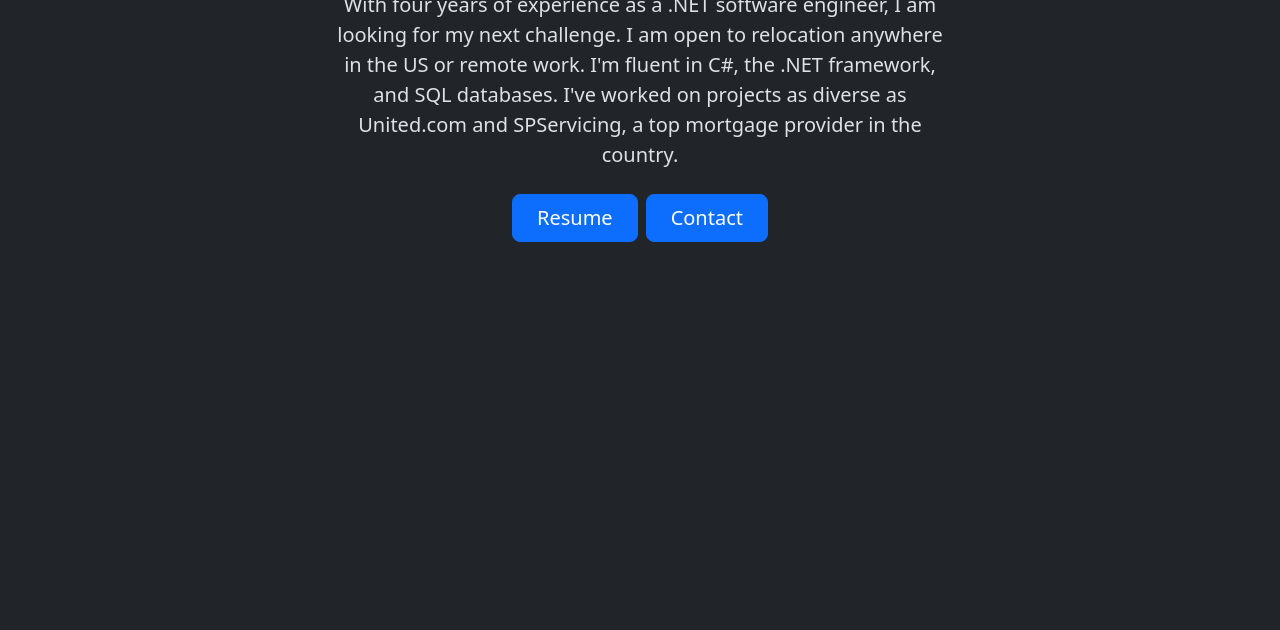
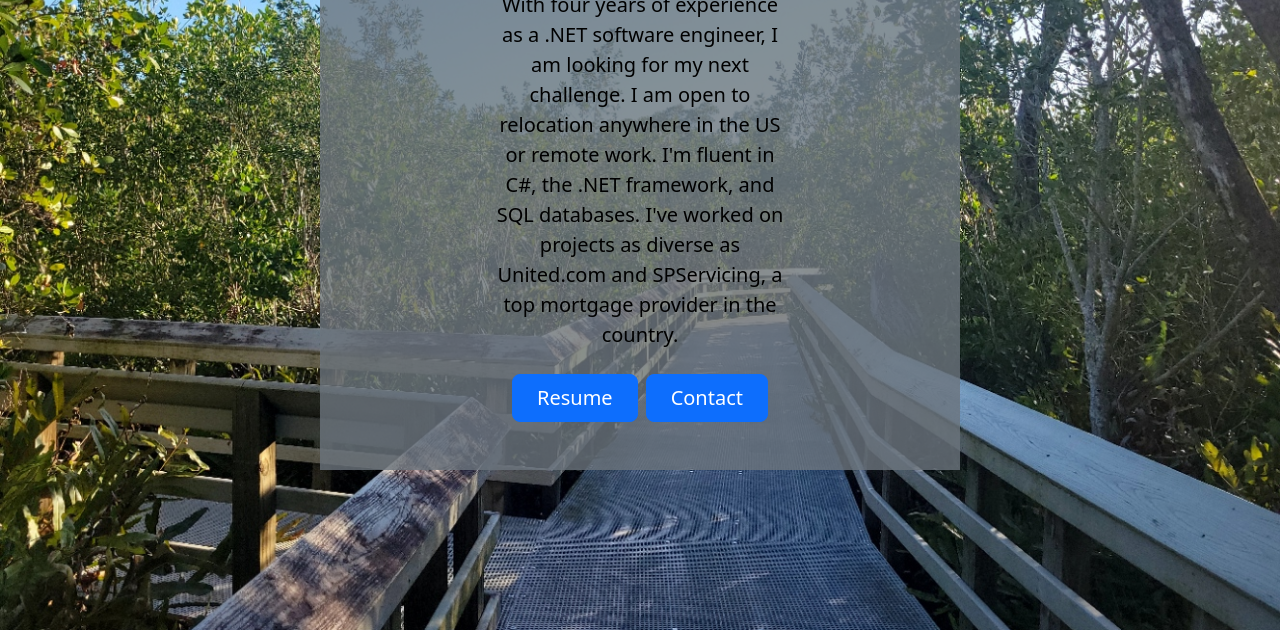
Before and after one commit to BearWithMe18/BearWithMe18.github.io, a website: page index.html in a window 1280 px wide. Shown: the part 259-889 px from the top of the page. Before the commit the page ends 800 px from the top, so only its background shows below. Drawn offline with nearby package versions, Linux system fonts and the light colour scheme.

Commit message:
Added Background image to homepage

```diff
--- a/index.html
+++ b/index.html
@@ -12,17 +12,25 @@
 
 <body>
     <div id="header"></div>
-    <div class="px-4 py-5 my-5 text-center">
+    <div class="bg-image" style="background-image: url('Everglades.jpg');
+            background-repeat:no-repeat;
+            background-size: cover;
+            background-position:center;
+            height: 100vh;">
+        <div class="bg-secondary px-4 py-5 my-5 text-center w-50 center mx-auto"
+            style="color: #000; --bs-bg-opacity: .8;">
             <h1 class="display-5 fw-bold text-body-emphasis">Noah Leach</h1>
             <h2 class="text-body-emphasis">Software Developer</h2>
             <div class="col-lg-6 mx-auto">
                 <p class="lead mb-4">With four years of experience as a .NET software engineer, I am looking for my next
                     challenge. I am open to relocation anywhere in the US or remote work. I'm fluent in C#, the .NET
-                framework, and SQL databases. I've worked on projects as diverse as United.com and SPServicing, a top
+                    framework, and SQL databases. I've worked on projects as diverse as United.com and SPServicing, a
+                    top
                     mortgage provider in the country.</p>
                 <div class="d-grid gap-2 d-sm-flex justify-content-sm-center">
                     <a class="btn btn-primary btn-lg px-4 gap-3" href="resume.html">Resume</a>
                     <a class="btn btn-primary btn-lg px-4" href="contact.html">Contact</a>
+                </div>
             </div>
         </div>
     </div>
```
Lines whose indentation alone changed are shown as unchanged.
